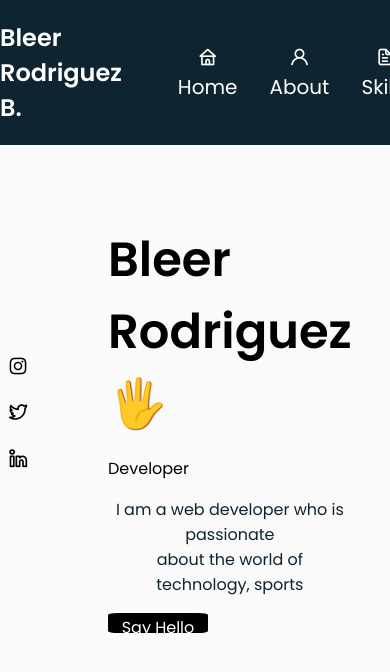
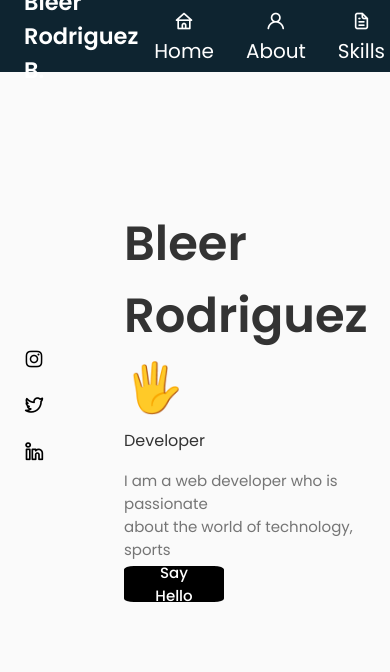
Before and after one commit to Bleer30/Portfolio, a React (Vite) app: page / in a window 390 px wide. Shown: the top 672 px of the page. Built offline with nearby package versions, Linux system fonts and the light colour scheme.

Commit message:
update app.css

```diff
--- a/src/App.css
+++ b/src/App.css
@@ -1,11 +1,72 @@
-@import url('https://fonts.googleapis.com/css2?family=Poppins:wght@400;500;600&display=swap');
+/*=============== GOOGLE FONTS ===============*/
+@import url("https://fonts.googleapis.com/css2?family=Poppins:wght@400;500;600&display=swap");
 
+/*=============== VARIABLES CSS ===============*/
+:root {
+  --header-height: 3rem;
 
-body {
-    background: hsl(0, 0%, 98%);
+  /*========== Colors ==========*/
+  /*Color mode HSL(hue, saturation, lightness)*/
+  --hue: 0;
+  --sat: 0%;
+  --title-color: hsl(var(--hue), var(--sat), 20%);
+  --title-color-dark: hsl(var(--hue), var(--sat), 0%);
+  --text-color: hsl(var(--hue), var(--sat), 46%);
+  --body-color: hsl(var(--hue), var(--sat), 98%);
+  --container-color: #fff;
+
+  /*========== Font and typography ==========*/
+  --body-font: "Poppins", sans-serif;
+
+  /*.5rem = 8px | 1rem = 16px ...*/
+  --big-font-size: 3.5rem;
+  --h1-font-size: 2.25rem;
+  --h2-font-size: 1.5rem;
+  --h3-font-size: 1.25rem;
+  --normal-font-size: 1rem;
+  --small-font-size: 0.875rem;
+  --smaller-font-size: 0.813rem;
+  --tiny-font-size: 0.625rem;
+
+  /*========== Font weight ==========*/
+  --font-normal: 400;
+  --font-medium: 500;
+  --font-semi-bold: 600;
+
+  /*========== Margenes Bottom ==========*/
+  /*.5rem = 8px | 1rem = 16px ...*/
+  --mb-0-25: 0.25rem;
+  --mb-0-5: 0.5rem;
+  --mb-0-75: 0.75rem;
+  --mb-1: 1rem;
+  --mb-1-5: 1.5rem;
+  --mb-2: 2rem;
+  --mb-2-5: 2.5rem;
+  --mb-3: 3rem;
+
+  /*========== z index ==========*/
+  --z-tooltip: 10;
+  --z-fixed: 100;
+  --z-modal: 1000;
 }
 
+/* Responsive typography */
+@media screen and (max-width: 992px) {
+  :root {
+    --big-font-size: 2.75rem;
+    --h1-font-size: 1.5rem;
+    --h2-font-size: 1.25rem;
+    --h3-font-size: 1rem;
+    --normal-font-size: 0.938rem;
+    --small-font-size: 0.813rem;
+    --smaller-font-size: 0.75rem;
+  }
+}
+
+/*=============== BASE ===============*/
 * {
+  margin: 0;
+  padding: 0;
   box-sizing: border-box;
 }
 
@@ -17,25 +78,31 @@ body,
 button,
 input,
 textarea {
-    font-family: "Poppins", sans-serif;
-    font-size: 1rem;
+  font-family: var(--body-font);
+  font-size: var(--normal-font-size);
+}
+
+body {
+  background-color: var(--body-color);
+  color: var(--text-color);
+}
+
+h1,
+h2,
+h3 {
+  color: var(--title-color);
+  font-weight: var(--font-semi-bold);
 }
 
 ul {
   list-style: none;
 }
 
-
-h2 {
-    text-align: center;
+a {
+  text-decoration: none;
 }
 
-p {
-    text-align: center;
-    color: #0E2430;
-}
-
-button{
+button {
   cursor: pointer;
   border: none;
   outline: none;
@@ -46,13 +113,106 @@ img {
   height: auto;
 }
 
+/*=============== REUSABLE CSS CLASSES ===============*/
+.section {
+  padding: 6rem 0 2rem;
+}
+
+.section__title {
+  font-size: var(--h1-font-size);
+  color: var(--title-color);
+}
+
+.section__subtitle {
+  display: block;
+  font-size: var(--small-font-size);
+  margin-bottom: 4rem;
+}
+
+.section__title,
+.section__subtitle {
+  text-align: center;
+}
+
+/*=============== LAYOUT ===============*/
 .container {
   max-width: 968px;
   margin-left: auto;
   margin-right: auto;
 }
 
+.grid {
+  display: grid;
+  gap: 1.5rem;
+}
+
+/*=============== BUTTONS ===============*/
 .button {
   display: inline-block;
-    background-color: #fff;
+  background-color: var(--title-color);
+  color: var(--container-color);
+  padding: 1.25rem 2rem;
+  border-radius: 1rem;
+  font-weight: var(--font-medium);
 }
+
+.button:hover {
+  background-color: var(--title-color-dark);
+}
+
+.button__icon {
+  margin-left: var(--mb-0-5);
+}
+
+.button--flex {
+  display: inline-flex;
+  align-items: center;
+}
+
+/*=============== BREAKPOINTS ===============*/
+/* For large devices */
+@media screen and (max-width: 992px) {
+  .container {
+    margin-left: var(--mb-1-5);
+    margin-right: var(--mb-1-5);
+  }
+
+  .button {
+    padding: 1rem 1.75rem;
+  }
+
+  .button__icon {
+    width: 22px;
+    height: 22px;
+  }
+}
+
+/* For medium devices */
+@media screen and (max-width: 768px) {
+  body {
+    margin: 0 0 var(--header-height) 0;
+  }
+
+  .section {
+    padding: 2rem 0 4rem;
+  }
+
+  .section__subtitle {
+    margin-bottom: var(--mb-3);
+  }
+}
+
+@media screen and (max-width: 576px) {
+}
+
+/* For small devices */
+@media screen and (max-width: 350px) {
+  :root {
+    --big-font-size: 2.25rem;
+  }
+
+  .container {
+    margin-left: var(--mb-1);
+    margin-right: var(--mb-1);
+  }
+}
```
Lines whose indentation alone changed are shown as unchanged.
